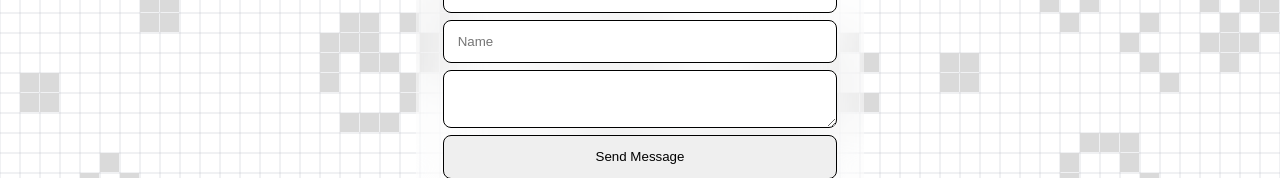
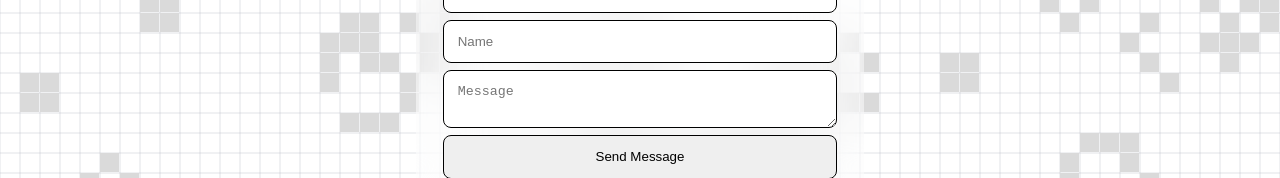
Before and after one commit to Adamv27/Portfolio, a React (Vite) app: page /#/contact in a window 1280 px wide. Shown: the part 367-545 px from the top of the page. Built offline with nearby package versions, Linux system fonts and the light colour scheme.

Commit message:
Add placeholder to message box in contact form

```diff
--- a/src/pages/Contact.jsx
+++ b/src/pages/Contact.jsx
@@ -13,7 +13,7 @@ const Contact = () => {
 				<legend>Contact Me</legend>
 				<input className="contact-control" name="email" type="email" placeholder="Email Address" />
 				<input className="contact-control" name="name" placeholder="Name" />
-				<textarea className="contact-control" name="message"></textarea>
+				<textarea className="contact-control" name="message" placeholder="Message"></textarea>
 				<input type="hidden" name="access_key" value="61ac1e6d-92b3-45b8-bcfd-5d708040af6c"></input>
 				<button className="contact-control" type="submit">Send Message</button>
 			</form>
```
